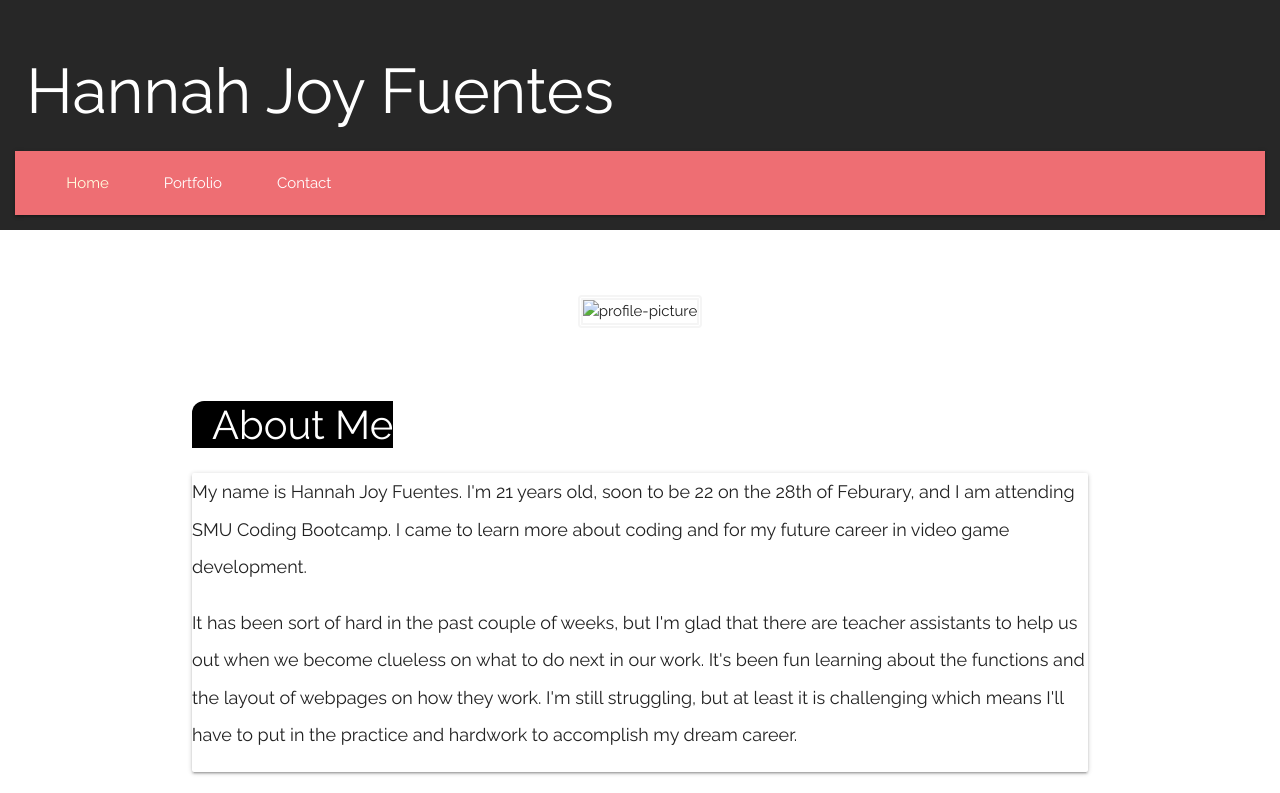
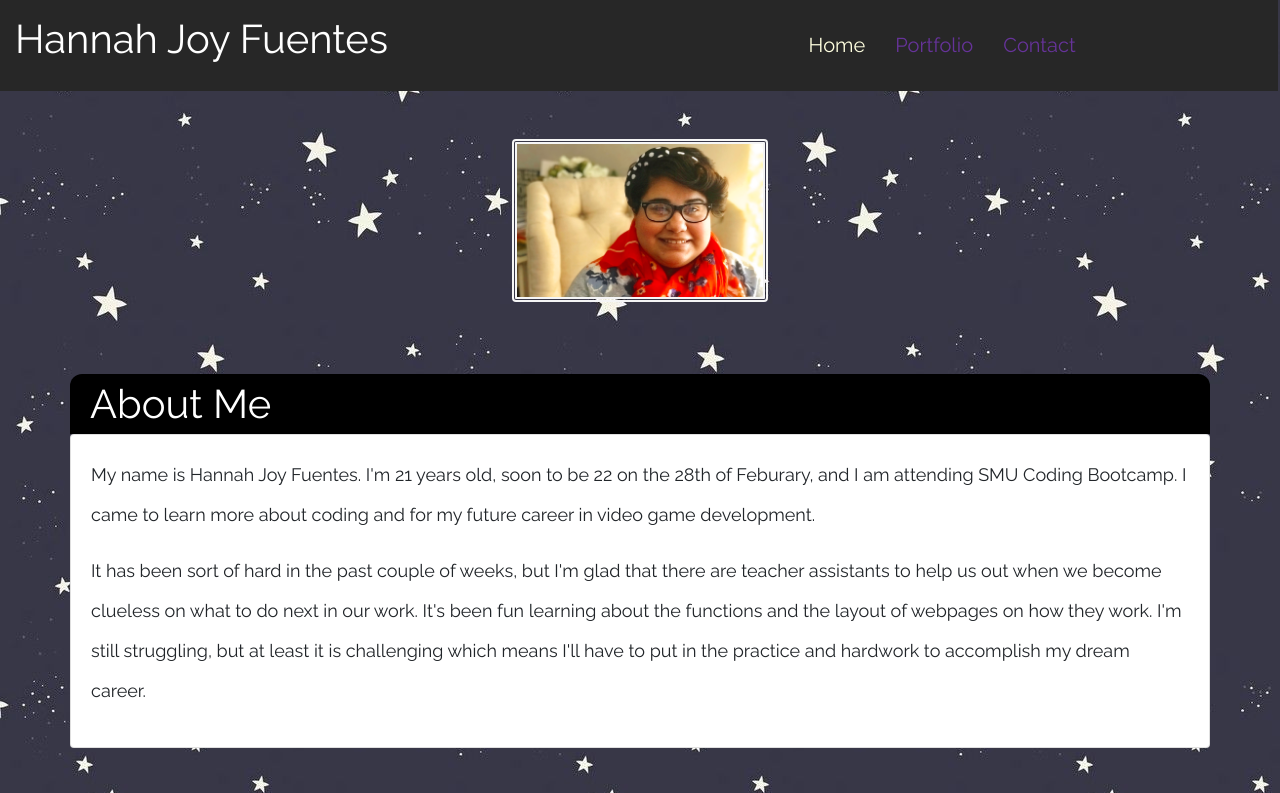
Before and after one commit to HanFue282/Update-Portfolio, a website: page public/index.html in a window 1280 px wide. Shown: the top 793 px of the page. Drawn offline with nearby package versions, Linux system fonts and the light colour scheme.

Commit message:
moving files and adjustiing links to images

```diff
--- a/public/index.html
+++ b/public/index.html
@@ -4,8 +4,7 @@
     <meta charset="UTF-8">
     <meta name="viewport" content="width=device-width, initial-scale=1.0">
     <title>About Me</title>
-    <!-- <link rel="stylesheet" href="https://maxcdn.bootstrapcdn.com/bootstrap/4.0.0/css/bootstrap.min.css" integrity="sha384-Gn5384xqQ1aoWXA+058RXPxPg6fy4IWvTNh0E263XmFcJlSAwiGgFAW/dAiS6JXm" crossorigin="anonymous"> -->
-    <link rel="stylesheet" href="https://cdnjs.cloudflare.com/ajax/libs/materialize/1.0.0/css/materialize.min.css">
+    <link rel="stylesheet" href="https://maxcdn.bootstrapcdn.com/bootstrap/4.0.0/css/bootstrap.min.css" integrity="sha384-Gn5384xqQ1aoWXA+058RXPxPg6fy4IWvTNh0E263XmFcJlSAwiGgFAW/dAiS6JXm" crossorigin="anonymous">
     <link href="https://fonts.googleapis.com/css?family=Raleway&display=swap" rel="stylesheet">
     <link rel="stylesheet" href="../public/stylesheet/style.css">
     <style>
@@ -23,25 +22,25 @@
 </head>
 <body>
     <div class="container1">
-        <header class="row align-items-start">
+        <header class="row align-items-start" style="width: 101%">
             <h1 class="col">Hannah Joy Fuentes</h1>
                 <nav class="col">
                     <ul>
                         <li>
-                            <a class="active" href="index.html">Home</a>
+                            <a class="active" href="../public/index.html">Home</a>
                         </li>
                         <li>
-                            <a href="portfolio.html">Portfolio</a>
+                            <a href="../public/portfolio.html">Portfolio</a>
                         </li>
                         <li>
-                            <a href="contact.html">Contact</a>
+                            <a href="../public/contact.html">Contact</a>
                         </li>
                     </ul>
                 </nav>
         </header>
     </div>
 <br><br>
-    <center><img src="IMG_3268.jpg" alt="profile-picture"></center>
+    <center><img src="../public/imgs/IMG_3268.jpg" alt="profile-picture"></center>
 <br><br><br>
 <div class="container">
     <span class="row sub-header">About Me</span>
@@ -69,7 +68,7 @@
 
     </section>
 </div>
-    <!-- <script src="https://code.jquery.com/jquery-3.2.1.slim.min.js" integrity="sha384-KJ3o2DKtIkvYIK3UENzmM7KCkRr/rE9/Qpg6aAZGJwFDMVNA/GpGFF93hXpG5KkN" crossorigin="anonymous"></script>
+    <script src="https://code.jquery.com/jquery-3.2.1.slim.min.js" integrity="sha384-KJ3o2DKtIkvYIK3UENzmM7KCkRr/rE9/Qpg6aAZGJwFDMVNA/GpGFF93hXpG5KkN" crossorigin="anonymous"></script>
     <script src="https://cdnjs.cloudflare.com/ajax/libs/popper.js/1.12.9/umd/popper.min.js" integrity="sha384-ApNbgh9B+Y1QKtv3Rn7W3mgPxhU9K/ScQsAP7hUibX39j7fakFPskvXusvfa0b4Q" crossorigin="anonymous"></script>
     <script src="https://maxcdn.bootstrapcdn.com/bootstrap/4.0.0/js/bootstrap.min.js" integrity="sha384-JZR6Spejh4U02d8jOt6vLEHfe/JQGiRRSQQxSfFWpi1MquVdAyjUar5+76PVCmYl" crossorigin="anonymous"></script>
     <script src="../public/js/script.js.js"></script>
--- a/public/stylesheet/style.css
+++ b/public/stylesheet/style.css
@@ -1,5 +1,5 @@
 html, body {
-    background-image: url(star_background.jpg);
+    background-image: url(../imgs/star_background.jpg);
     font-family: 'Raleway', sans-serif;
 }
 
```
Also changed, not shown: public/contact.html (+3 -3 lines), public/portfolio.html (+1 -1 lines), README.md (renamed from public/imgs/README.md).
